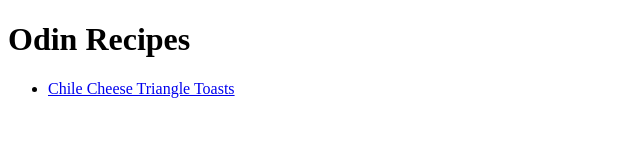
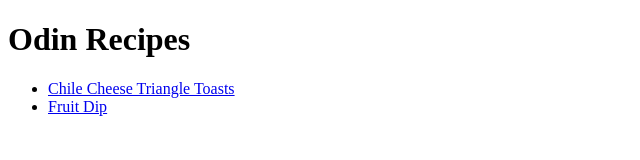
Before and after one commit to upbeatMood/odin-recipes, a plain HTML site: page index.html in a window 1280 px wide. Shown: the full height of the page, 0-640 px from the left. Drawn offline with Linux system fonts and the light colour scheme.

Commit message:
Add text for the new recipe link

```diff
--- a/index.html
+++ b/index.html
@@ -8,6 +8,7 @@
     <h1>Odin Recipes</h1>
     <ul>
         <li><a href="./recipes/chile-cheese-triangle-toast.html">Chile Cheese Triangle Toasts</a></li>
+        <li><a href="./recipes/fruit-dip.html">Fruit Dip</a></li>
     </ul>
 </body>
 </html>
```
